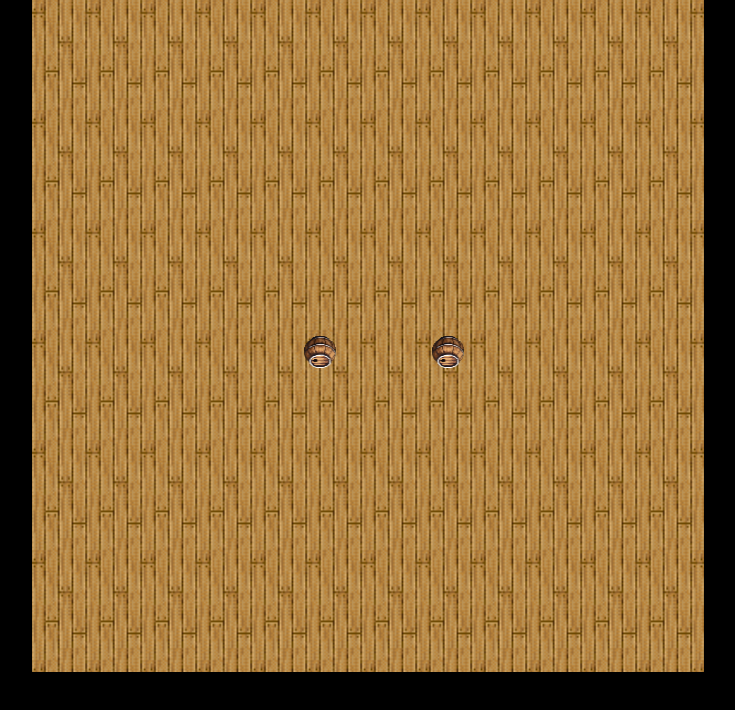
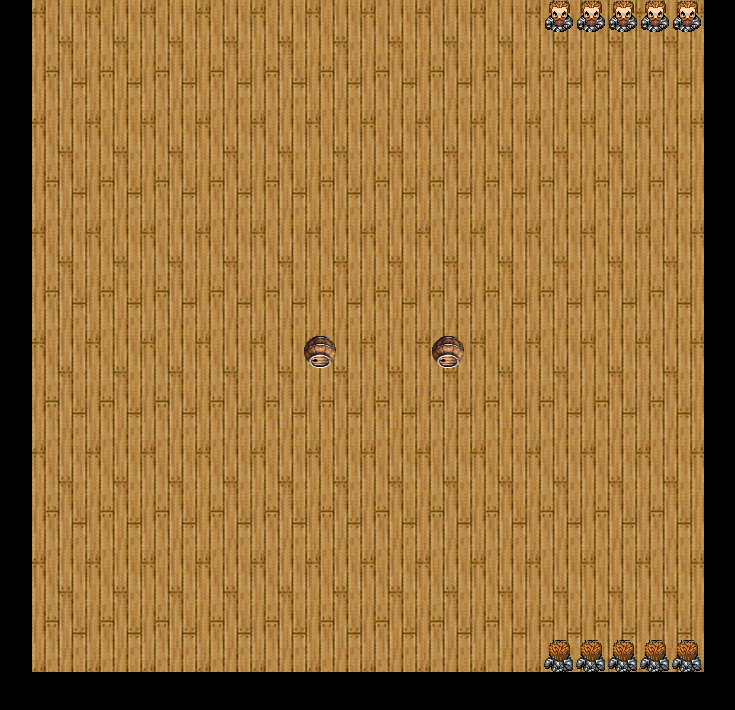
Before and after one commit to PIWEEK/dwarven-tavern, a plain HTML site: page client/index.html in a window 1280 px wide. Shown: the whole page, without its empty margins (272-1007 px from the left). Drawn offline with Linux system fonts and the light colour scheme.

Commit message:
dwarfs init positions

```diff
--- a/client/index.html
+++ b/client/index.html
@@ -11,9 +11,13 @@
     <script type="text/javascript" src="js/libs/kinetic-v4.5.4.min.js"></script>
 
     <script type="text/javascript" src="js/init.js"></script>
+
+    <script type="text/javascript" src="js/mock.js"></script>
+
     <script type="text/javascript" src="js/imgs.js"></script>
     <script type="text/javascript" src="js/grid.js"></script>
     <script type="text/javascript" src="js/barrel.js"></script>
+    <script type="text/javascript" src="js/dwarf.js"></script>
     <script type="text/javascript" src="js/app.js"></script>
   </body>
 </html>
--- a/client/js/app.js
+++ b/client/js/app.js
@@ -1,13 +1,14 @@
 app.stage = new Kinetic.Stage({
     container: "container",
-    width: 640,
-    height: 640
+    width: 672,
+    height: 672
 });
 
 app.layer = new Kinetic.Layer();
 
 app.loadImgs.done(function(){
     app.barrel.init();
+    app.dwarf.init();
 
     app.stage.add(app.layer);
 });
--- /dev/null
+++ b/client/js/dwarf.js
@@ -0,0 +1,44 @@
+app.dwarf = (function () {
+    var dwarfAnimation = {
+        "top": [{ x: 0, y: 95, width: 29, height: 32}],
+        "bottom": [{ x: 0, y: 0, width: 29, height: 32}]
+    };
+
+    var printDwarf = function(xGrid, yGrid, direction) {
+        var position = app.grid.getXYGrid(xGrid, yGrid);
+
+        var dwarf = new Kinetic.Sprite({
+            x: position.x,
+            y: position.y,
+            image: app.img.team1,
+            animation: direction,
+            animations: dwarfAnimation
+        });
+
+        app.layer.add(dwarf);
+
+        dwarf.start();
+    };
+
+    var initTeam1 =  function() {
+        var dwarfsTeam1 = app.api.getTeam1Dwafs();
+
+        for(var i = 0; i < dwarfsTeam1.length; i++) {
+            printDwarf(dwarfsTeam1[i].x, dwarfsTeam1[i].y, "top");
+        }
+
+        var dwarfsTeam2 = app.api.getTeam2Dwafs();
+
+        for(var i = 0; i < dwarfsTeam2.length; i++) {
+            printDwarf(dwarfsTeam2[i].x, dwarfsTeam2[i].y, "bottom");
+        }
+    };
+
+    var initDwarfs = function() {
+        initTeam1();
+    };
+
+    return {
+        init: initDwarfs
+    };
+})();
--- a/client/js/imgs.js
+++ b/client/js/imgs.js
@@ -18,14 +18,14 @@ app.loadImgs = (function () {
         }
     };
 
-    var createImg = function(key){
+    var createImg = function(key, url){
         app.img[key] = new Image();
-        app.img[key].src = 'imgs/barrel.png';
+        app.img[key].src = url;
         app.img[key].onload = onload;
     };
 
     for(var i = 0; i < app.imgs.length; i++) {
-        createImg(app.imgs[i].key);
+        createImg(app.imgs[i].key, app.imgs[i].url);
     }
 
     return promise;
```
